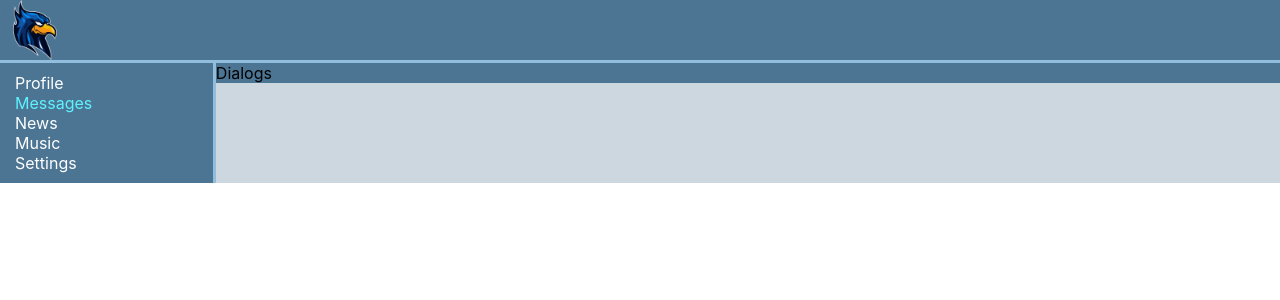
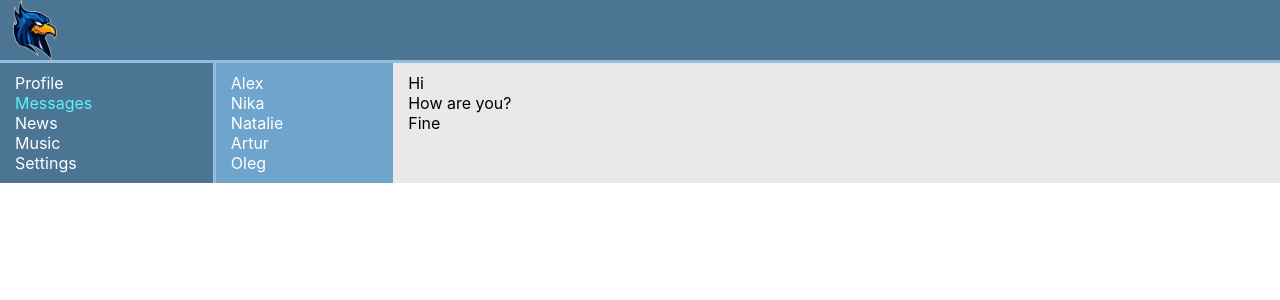
Before and after one commit to phoenix2307/samurai-way-main, a React (Create React App) app: page /dialogs in a window 1280 px wide. Shown: the top 300 px of the page. Built offline with nearby package versions, Linux system fonts and the light colour scheme.

Commit message:
add components DialogItem and Message

```diff
--- a/src/components/Dialogs/Dialogs.module.css
+++ b/src/components/Dialogs/Dialogs.module.css
@@ -1,3 +1,31 @@
-.dialogs{
-    background-color: #4c7594;
+.dialogs {
+
+    display: grid;
+    grid-template-columns: 2fr 10fr;
 }
+
+.dialogsItems {
+    background-color: #6fa4cc;
+    padding: 10px 15px;
+}
+
+.dialogsItem {
+    color: white;
+}
+
+.messagesItems {
+    background-color: rgb(234, 233, 233);
+    padding: 10px 15px;
+}
+
+.messagesItem {
+
+}
+
+.activeDialog {
+    color: #5ef2ff;
+}
+
+.active{
+    color: #5ef2ff;
+}
--- a/src/components/Dialogs/Dialogs.tsx
+++ b/src/components/Dialogs/Dialogs.tsx
@@ -1,12 +1,48 @@
 import React from "react";
 import s from './Dialogs.module.css'
+import {NavLink} from "react-router-dom";
 
 type DialogsPropsType = {}
+
+type DialogItemPropsType = {
+    id: string
+    name: string
+}
+const DialogItem = ({id, name}: DialogItemPropsType)=>{
+    const path = `/dialogs/+${id}`
+    return(
+
+            <div className={s.dialogsItem}>
+                <NavLink to={path} activeClassName={s.activeDialog} >{name}</NavLink>
+            </div>
+    )
+}
+
+type MessagePropsType = {
+    messageText: string
+}
+const Message = ({messageText}:MessagePropsType)=> {
+    return (
+        <div className={s.messagesItem}>{messageText}</div>
+    )
+}
 
 export const Dialogs = ({}: DialogsPropsType) => {
     return (
         <div className={s.dialogs}>
-            Dialogs
+            <div className={s.dialogsItems}>
+                <DialogItem id={'1'} name={'Alex'}/>
+                <DialogItem id={'2'} name={'Nika'}/>
+                <DialogItem id={'3'} name={'Natalie'}/>
+                <DialogItem id={'4'} name={'Artur'}/>
+                <DialogItem id={'5'} name={'Oleg'}/>
+
+            </div>
+            <div className={s.messagesItems}>
+                <Message messageText={'Hi'}/>
+                <Message messageText={'How are you?'}/>
+                <Message messageText={'Fine'}/>
+            </div>
         </div>
     )
 }
--- a/src/components/Navbar/Navbar.module.css
+++ b/src/components/Navbar/Navbar.module.css
@@ -9,6 +9,6 @@
     color: white;
 }
 
-.active{
+.activeLink{
     color: #5ef2ff;
 }
--- a/src/components/Navbar/Navbar.tsx
+++ b/src/components/Navbar/Navbar.tsx
@@ -5,24 +5,23 @@ import {NavLink} from "react-router-dom";
 type NavbarPropsType = {}
 
 export const Navbar = (props: NavbarPropsType) => {
-    const classActive = `${s.item} ${s.active}`
     return(
         <>
             <nav className={s.nav}>
                 <div className={s.item}>
-                    <NavLink to={"/profile"} activeClassName={s.active}>Profile</NavLink>
+                    <NavLink to={"/profile"} activeClassName={s.activeLink}>Profile</NavLink>
                 </div>
                 <div className={s.item}>
-                    <NavLink to={"/dialogs"} activeClassName={s.active}>Messages</NavLink>
+                    <NavLink to={"/dialogs"} activeClassName={s.activeLink}>Messages</NavLink>
                 </div>
                 <div className={s.item}>
-                    <NavLink to={"/news"} activeClassName={s.active}>News</NavLink>
+                    <NavLink to={"/news"} activeClassName={s.activeLink}>News</NavLink>
                 </div>
                 <div className={s.item}>
-                    <NavLink to={"/music"} activeClassName={s.active}>Music</NavLink>
+                    <NavLink to={"/music"} activeClassName={s.activeLink}>Music</NavLink>
                 </div>
                 <div className={s.item}>
-                    <NavLink to={"/settings"} activeClassName={s.active}>Settings</NavLink>
+                    <NavLink to={"/settings"} activeClassName={s.activeLink}>Settings</NavLink>
                 </div>
             </nav>
         </>
--- a/src/components/Profile/Profile.tsx
+++ b/src/components/Profile/Profile.tsx
@@ -1,21 +1,17 @@
 import React from "react";
 import s from './Profile.module.css'
 import {MyPosts} from "./MyPosts/MyPosts";
+import {ProfileInfo} from "./ProfileInfo/ProfileInfo";
 
 type ProfilePropsType = {}
+
+
+
 export const Profile = (props: ProfilePropsType) => {
     return (
-        <>
             <div className={s.profile}>
-                <img
-                    src="https://st2.depositphotos.com/1003553/11729/i/950/depositphotos_117296254-stock-photo-flag-of-ukraine-painted-on.jpg"
-                    alt=""/>
-                {/*<img src="/images/11.jpg" alt="for content"/>*/}
-                <div>
-                    ava + description
-                </div>
+                <ProfileInfo/>
                 <MyPosts/>
             </div>
-        </>
     )
 }
--- /dev/null
+++ b/src/components/Profile/ProfileInfo/ProfileInfo.module.css
@@ -0,0 +1,3 @@
+.descriptionBlock{
+    padding: 10px;
+}
--- /dev/null
+++ b/src/components/Profile/ProfileInfo/ProfileInfo.tsx
@@ -0,0 +1,17 @@
+import React from "react";
+import s from './ProfileInfo.module.css'
+
+type ProfileInfoPropsType = {}
+export const ProfileInfo = ({}: ProfileInfoPropsType)=>{
+    return(
+        <>
+            <img
+                src="https://st2.depositphotos.com/1003553/11729/i/950/depositphotos_117296254-stock-photo-flag-of-ukraine-painted-on.jpg"
+                alt=""/>
+            {/*<img src="/images/11.jpg" alt="for content"/>*/}
+            <div className={s.descriptionBlock}>
+                ava + description
+            </div>
+        </>
+    )
+}
```
